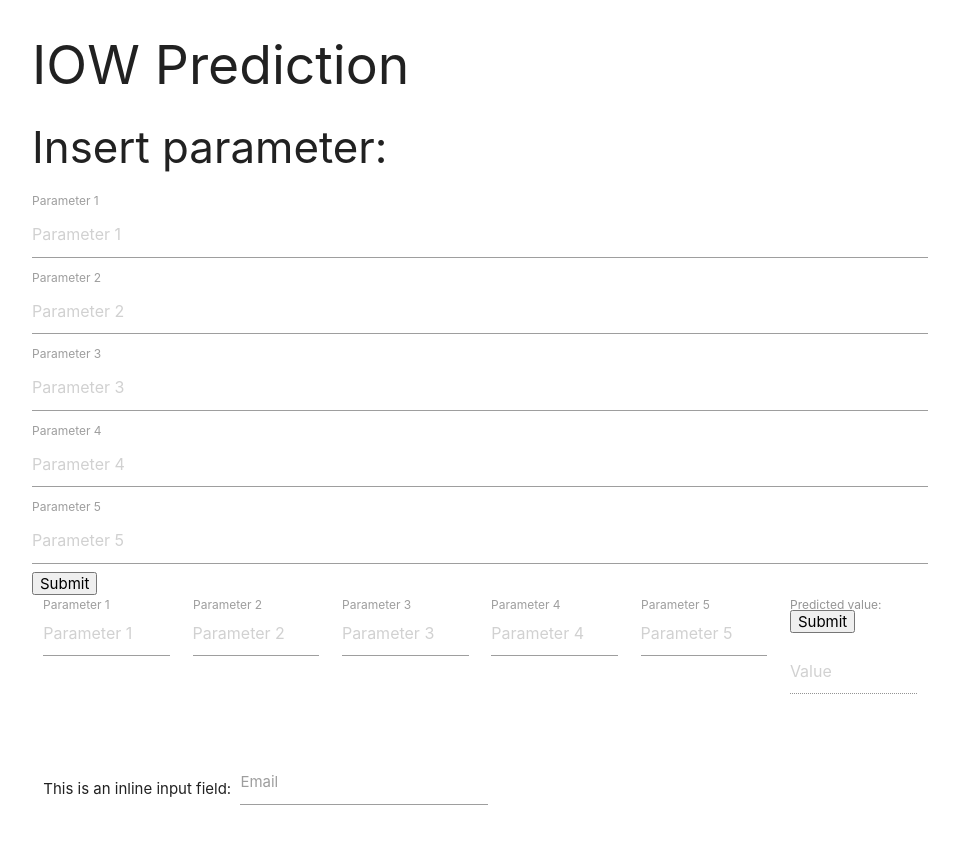
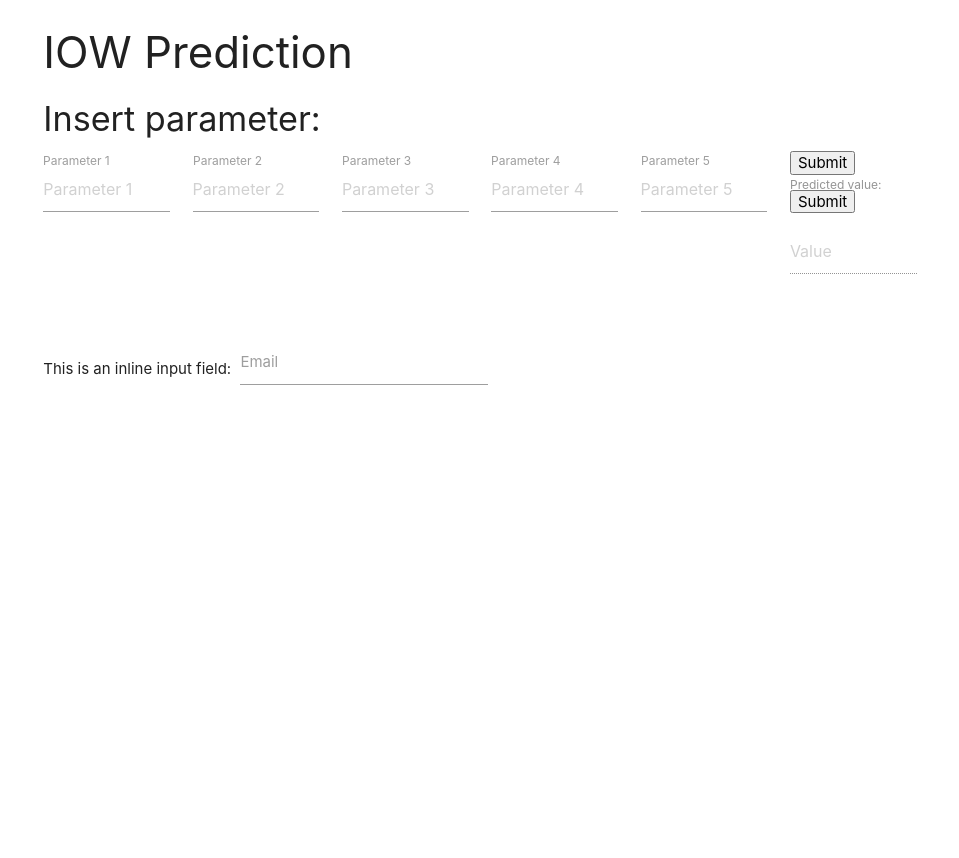
Before and after one commit to kuamirul/nodejs-ex, a website: page views/index.html in a window 1280 px wide. Shown: the whole page, without its empty margins (160-1119 px from the left). After the commit the page ends 800 px from the top, so only its background shows below. Drawn offline with nearby package versions, Linux system fonts and the light colour scheme.

Commit message:
Update index.html

```diff
--- a/views/index.html
+++ b/views/index.html
@@ -15,39 +15,13 @@
 </head>
 <body>
 
-<section class='container'>
-          <hgroup>
-            <h2>IOW Prediction </h2>
-          </hgroup>
+<div class='container'>
 
-
-        <div class="row">
-          <section class='col-xs-12 col-sm-6 col-md-6'>
-            <section>
-
-			<h3>Insert parameter:</h3>
-
-		    <form action="/getScore" method="post">
-
-				<label>Parameter 1</label> <input id="param1" type="text" value="" placeholder="Parameter 1" />
-
-				<label>Parameter 2</label> <input id="param2" type="text" value="" placeholder="Parameter 2" />
-
-				<label>Parameter 3</label> <input id="param3" type="text" value="" placeholder="Parameter 3" />
-
-				<label>Parameter 4</label> <input id="param4" type="text" value="" placeholder="Parameter 4" />
-
-				<label>Parameter 5</label> <input id="param5" type="text" value="" placeholder="Parameter 5" />
-
-              	<input type="submit" value="Submit">
-
-			</form>
-		</section>
-          </section>
 
 <div class="row">
     <form class="col s12" action="/getScore" method="post">
-
+	  <h3>IOW Prediction </h3>
+	  <h4>Insert parameter:</h4>
       <div class="row">
         <div class="input-field inline col s2">
           <input placeholder="Parameter 1" id="param_1" type="text" class="validate">
@@ -69,6 +43,9 @@
           <input placeholder="Parameter 5" id="param_5" type="text" class="validate">
           <label for="param_5">Parameter 5</label>
         </div>
+		<div class="inline col s2">
+		  <input type="submit" value="Submit">
+        </div>
 		<div class="input-field inline col s2">
 		  <input type="submit" value="Submit">
           <input disabled placeholder="Value" id="out_value" type="text" class="validate">
@@ -82,7 +59,6 @@
           <div class="input-field inline">
             <input id="email_inline" type="email" class="validate">
             <label for="email_inline">Email</label>
-            <!-- <span class="helper-text" data-error="wrong" data-success="right">Helper text</span> -->
           </div>
         </div>
       </div>
@@ -113,6 +89,6 @@
         <footer>
           <div class="logo"></div>
         </footer>
-</section>
+</div>
 </body>
 </html>
```
